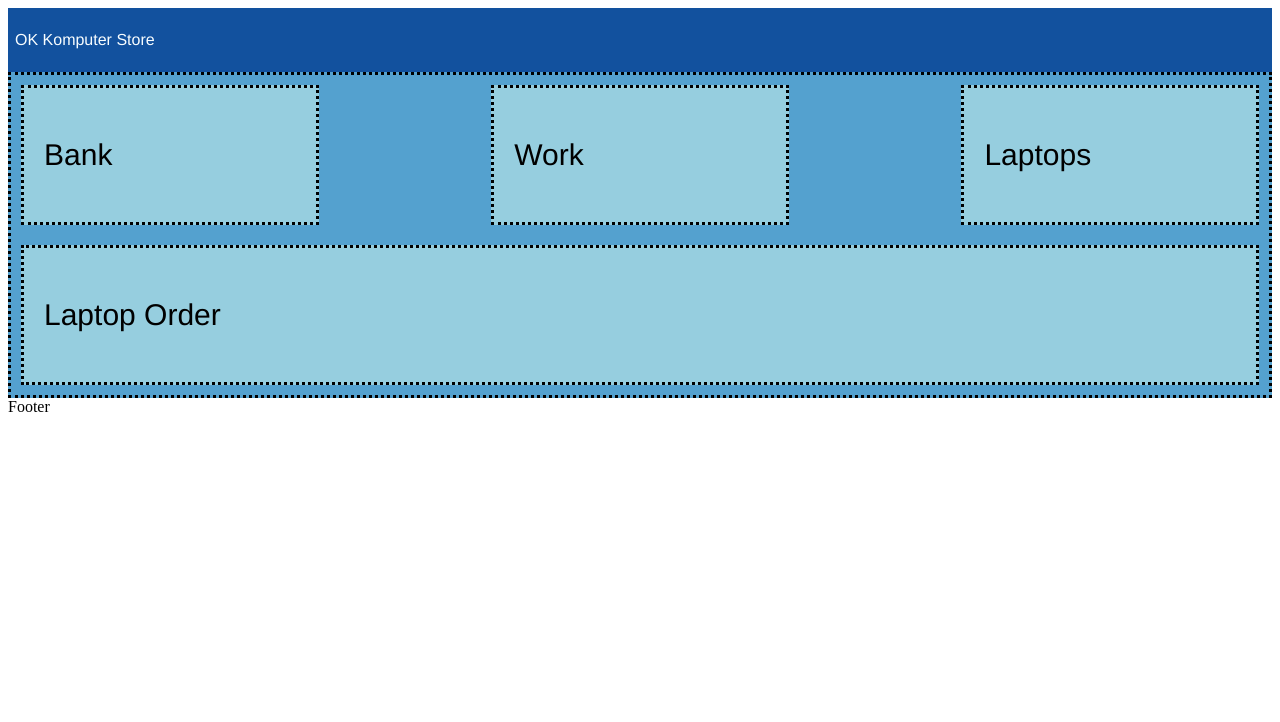
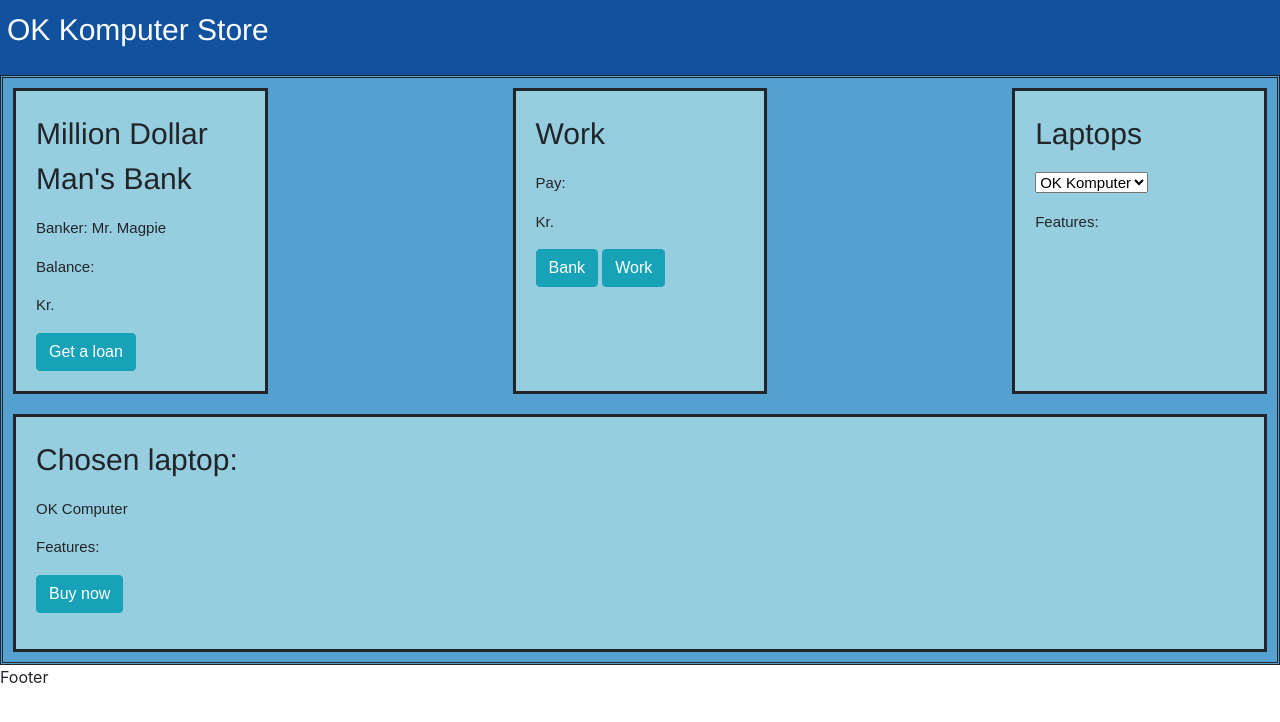
Before and after one commit to PerChrister/ok-komputer, a plain HTML site: page index.html in a window 1280 px wide. Drawn offline with nearby package versions, Linux system fonts and the light colour scheme.

Commit message:
Fixed CSS Stylings

```diff
--- a/index.html
+++ b/index.html
@@ -6,6 +6,7 @@
     <title>OK Komputer Store</title>
     <meta name='viewport' content='width=device-width, initial-scale=1'>
     <link rel='stylesheet' type='text/css' media='screen' href='./static/css/styles.css'>
+    <link rel="stylesheet" href="https://stackpath.bootstrapcdn.com/bootstrap/4.3.1/css/bootstrap.min.css" integrity="sha384-ggOyR0iXCbMQv3Xipma34MD+dH/1fQ784/j6cY/iJTQUOhcWr7x9JvoRxT2MZw1T" crossorigin="anonymous">
 </head>
 <body>
     <div id="komputer-header">
@@ -13,10 +14,10 @@
     </div>
 
     <div id="komputer-body" class="flex-container">
-        <div id="container-bank"><p>Bank</p></div>
-        <div id="container-work"><p>Work</p></div>
-        <div id="container-laptops"><p>Laptops</p></div>
-        <div id="container-laptop-order"><p>Laptop Order</p></div>
+        <div id="container-bank"></div>
+        <div id="container-work"></div>
+        <div id="container-laptops"></div>
+        <div id="container-laptop-order"></div>
     </div>
 
     <footer id="komputer-footer">Footer</footer>
--- a/static/css/styles.css
+++ b/static/css/styles.css
@@ -1,18 +1,18 @@
 
 #komputer-body{
-    border-style: dotted;
+    border-style: double;
 }
 #container-bank{
-    border-style: dotted;
+    border-style: solid;
 }
 #container-work{
-    border-style: dotted;
+    border-style: solid;
 }
 #container-laptops{
-    border-style: dotted;
+    border-style: solid;
 }
 #container-laptop-order{
-    border-style: dotted;
+    border-style: solid;
 }
 
 .flex-container {
@@ -39,5 +39,15 @@ nav {
     background-color: #12519e;
     color: #f8fdff;
     padding: 7px;
+    font-size: 30px;
     font-family: 'Franklin Gothic Medium', 'Arial Narrow', Arial, sans-serif;
 }
+
+.js-class{
+    font-size: 15px;
+    font-family: Arial, Helvetica, sans-serif;
+}
+
+button {
+    font-family: Arial, Helvetica, sans-serif;
+}
--- a/static/js/app.js
+++ b/static/js/app.js
@@ -0,0 +1,65 @@
+const bankElement = document.getElementById('container-bank');
+const workElement = document.getElementById('container-work');
+const laptopElement = document.getElementById('container-laptops');
+const orderElement = document.getElementById('container-laptop-order');
+
+const bank =
+    `
+    <div class='bank-class'>
+        <p>Million Dollar Man's Bank</p>
+            <div class='js-class'>
+                <p>Banker: Mr. Magpie</p>
+                <p>Balance: <p>
+                <p> Kr. </p>
+                <button type='button' class='btn btn-info'>Get a loan</button>
+            </div>
+    </div>
+    `;
+
+const work =
+    `
+    <div class='work-class'>
+        <p>Work </p>
+            <div class='js-class'>
+                <p>Pay: <p>
+                <p> Kr. </p>
+                <button type='button' class='btn btn-info'>Bank</button>
+                <button type='button' class='btn btn-info'>Work</button>
+            </div>
+    </div>
+    `;
+
+const laptops =
+    `
+    <div class='laptop-class'>
+        <p>Laptops</p>
+            <div class='js-class'>
+                <p>
+                    <select>
+                        <option>OK Komputer</option>
+                        <option>Kid A</option>
+                        <option>In Rainbows</option>
+                        <option>TKOL 10</option>
+                    </select>
+                </p>
+                <p>Features: <p>
+            </div>
+    </div>
+    `;
+
+const order =
+    `
+    <div class='order-class'>
+        <p>Chosen laptop: </p>
+            <div class='js-class'>
+                <p>OK Computer</p>
+                <p>Features: <p>
+                <button type='button' class='btn btn-info'>Buy now</button>
+            </div>
+    </div>
+    `;
+
+bankElement.innerHTML = bank;
+workElement.innerHTML = work;
+laptopElement.innerHTML = laptops;
+orderElement.innerHTML = order;
```
